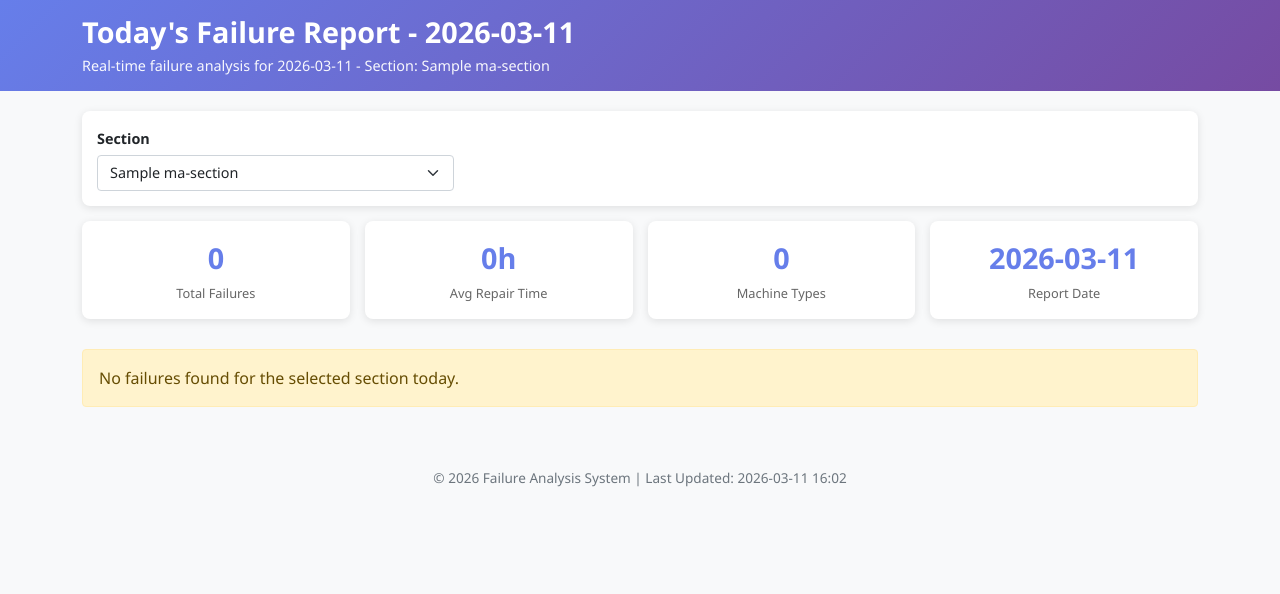
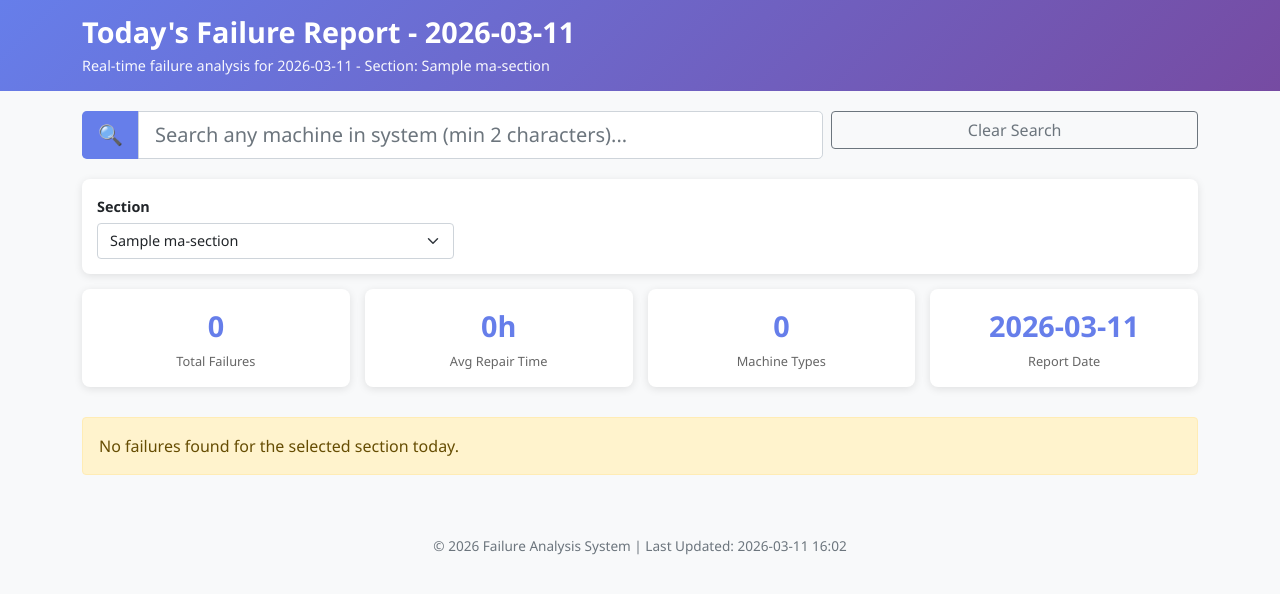
Before and after one commit to chutchais/LCB1-RTG, a Django app: page /maintenance/reports/today/ in a window 1280 px wide. Shown: the part 50-644 px from the top of the page. Run offline with Django 4.2, Linux system fonts and the light colour scheme; a user stored in the database is signed in; tables that the repository leaves empty hold one stand-in row (values such as "Sample post"); some libraries are stand-ins or nearby versions.

Commit message:
Add search for maintenance report

```diff
--- a/src/maintenance/urls.py
+++ b/src/maintenance/urls.py
@@ -72,4 +72,6 @@ urlpatterns = [
     path('<section>', by_equipment, name='detail'),
     path('api/report/daily-failures-range/', DailyFailuresRangeAPIView.as_view(), name='api-daily-failures-range'),
     path('api/report/custom-failures-with-charts/', CustomFailuresWithChartsAPIView.as_view(), name='api-custom-failures-with-charts'),
+
+    path('api/search-machines/', views.api_search_machines, name='api_search_machines'),
 ]
--- a/src/static/js/failure_report_shared.js
+++ b/src/static/js/failure_report_shared.js
@@ -523,7 +523,11 @@ function showCategoryFailuresModal(categoryName, machineTypeName, failures) {
 }
 
 // Display report
+// Update displaySharedReport to add search listener
 function displaySharedReport(data, summaryData) {
+    // Store failures globally for searching
+    allFailures = data.failures || [];
+
     // Update summary cards
     document.getElementById('totalFailuresDisplay').textContent = data.total_count || 0;
     document.getElementById('avgMTTRDisplay').textContent = (data.avg_mttr_hours || 0).toFixed(1) + 'h';
@@ -534,4 +538,89 @@ function displaySharedReport(data, summaryData) {
     displayDailyTrendChart(data);
     displayParetoCharts(data);
     displayDailyDetailsTable(data);
+
+    // Add search listener to base search box
+    addMachineSearchListener();
 }
+
+// Add search listener
+function addMachineSearchListener() {
+    const searchBox = document.getElementById('machineSearchBox');
+    if (searchBox) {
+        searchBox.addEventListener('input', function(e) {
+            searchMachinesByName(e.target.value);
+        });
+    }
+}
+
+// Search machines by name - FROM ENTIRE SYSTEM
+function searchMachinesByName(searchText) {
+    const searchLower = searchText.toLowerCase().trim();
+
+    if (!searchLower || searchLower.length < 2) {
+        // Clear search results
+        document.getElementById('machineSearchResults').style.display = 'none';
+        return;
+    }
+
+    // Show loading state
+    const resultsDiv = document.getElementById('machineSearchResults');
+    const listDiv = document.getElementById('matchingMachinesList');
+    listDiv.innerHTML = '<div class="text-center"><div class="spinner-border spinner-border-sm" role="status"><span class="visually-hidden">Loading...</span></div> Searching...</div>';
+    resultsDiv.style.display = 'block';
+
+    // Fetch from API - search entire system
+    fetch(`/maintenance/api/search-machines/?q=${encodeURIComponent(searchText)}`)
+        .then(response => response.json())
+        .then(data => {
+            const machines = data.machines || [];
+
+            if (machines.length === 0) {
+                listDiv.innerHTML = '<div class="alert alert-warning mb-0">No machines found matching "<strong>' + searchText + '</strong>"</div>';
+                resultsDiv.style.display = 'block';
+            } else {
+                let html = '<div class="row">';
+
+                machines.forEach(machine => {
+                    html += `
+                        <div class="col-md-3 mb-2">
+                            <div class="card border-info h-100">
+                                <div class="card-body p-3">
+                                    <h6 class="card-title text-info mb-2">
+                                        <a href="/maintenance/reports/machine/${machine.name}/" target="_blank" class="text-info" style="text-decoration: none;">
+                                            <strong>${machine.name}</strong> 🔗
+                                        </a>
+                                    </h6>
+                                    <small class="text-muted d-block">
+                                        <strong>Machine Type:</strong> ${machine.machine_type}
+                                    </small>
+                                    <small class="text-muted d-block">
+                                        <strong>Section:</strong> ${machine.section}
+                                    </small>
+                                    <div class="mt-2">
+                                        <button class="btn btn-sm btn-outline-info w-100" onclick="window.open('/maintenance/reports/machine/${machine.name}/', '_blank')">
+                                            View Report
+                                        </button>
+                                    </div>
+                                </div>
+                            </div>
+                        </div>
+                    `;
+                });
+
+                html += '</div>';
+                listDiv.innerHTML = html;
+                resultsDiv.style.display = 'block';
+            }
+        })
+        .catch(error => {
+            listDiv.innerHTML = '<div class="alert alert-danger mb-0">Error searching machines: ' + error.message + '</div>';
+            resultsDiv.style.display = 'block';
+        });
+}
+
+// Clear search
+function clearMachineSearch() {
+    document.getElementById('machineSearchBox').value = '';
+    document.getElementById('machineSearchResults').style.display = 'none';
+}
--- a/src/templates/maintenance/reports/base_report.html
+++ b/src/templates/maintenance/reports/base_report.html
@@ -216,6 +216,52 @@
     </div>
 
     <div class="container">
+                <!-- Machine Search Box - AT THE TOP -->
+        <div class="search-section" style="margin-bottom: 20px;">
+            <div class="row g-2">
+                <div class="col-md-8">
+                    <div class="input-group input-group-lg">
+                        <span class="input-group-text" style="background-color: #667eea; color: white; border: none;">
+                            🔍
+                        </span>
+                        <input type="text" class="form-control" id="machineSearchBox" placeholder="Search any machine in system (min 2 characters)...">
+                    </div>
+                </div>
+                <div class="col-md-4">
+                    <button class="btn btn-outline-secondary w-100" onclick="clearMachineSearch()">
+                        <i class="fas fa-times"></i> Clear Search
+                    </button>
+                </div>
+            </div>
+
+            <!-- Search Results -->
+            <div id="machineSearchResults" style="display: none; margin-top: 15px;">
+                <div class="alert alert-info">
+                    <strong>🔍 Search Results:</strong>
+                    <div id="matchingMachinesList" style="margin-top: 10px;"></div>
+                </div>
+            </div>
+        </div>
+
+        <script>
+            // Initialize machine search immediately
+            document.addEventListener('DOMContentLoaded', function() {
+                console.log('DEBUG: DOMContentLoaded fired');
+                const searchBox = document.getElementById('machineSearchBox');
+                console.log('DEBUG: searchBox element', searchBox);
+
+                if (searchBox) {
+                    searchBox.addEventListener('input', function(e) {
+                        console.log('DEBUG: Search input changed:', e.target.value);
+                        searchMachinesByName(e.target.value);
+                    });
+                    console.log('DEBUG: Search listener attached');
+                } else {
+                    console.error('ERROR: machineSearchBox not found!');
+                }
+            });
+        </script>
+
         <!-- Filters -->
         <div class="filter-section">
             <form method="get" class="row g-2">
--- a/src/templates/maintenance/reports/today_report.html
+++ b/src/templates/maintenance/reports/today_report.html
@@ -1,4 +1,5 @@
 {% extends "maintenance/reports/base_report.html" %}
+{% load static %}
 
 {% block title %}Today's Failure Report{% endblock %}
 
@@ -319,3 +320,26 @@
     {% endfor %}
 </script>
 {% endblock %}
+
+
+{% block extra_js %}
+<script src="https://cdn.jsdelivr.net/npm/chart.js@3.7.0/dist/chart.min.js"></script>
+<script src="https://cdn.jsdelivr.net/npm/bootstrap@5.1.3/dist/js/bootstrap.bundle.min.js"></script>
+<script src="{% static 'js/failure_report_shared.js' %}"></script>
+<script>
+    // Initialize search listener for today report
+    document.addEventListener('DOMContentLoaded', function() {
+        console.log('DEBUG: Today report DOMContentLoaded');
+        const searchBox = document.getElementById('machineSearchBox');
+        console.log('DEBUG: searchBox element', searchBox);
+
+        if (searchBox) {
+            searchBox.addEventListener('input', function(e) {
+                console.log('DEBUG: Search input changed:', e.target.value);
+                searchMachinesByName(e.target.value);
+            });
+            console.log('DEBUG: Search listener attached to today report');
+        }
+    });
+</script>
+{% endblock %}
```
Also changed, not shown: src/maintenance/views.py (+30 -0 lines).
